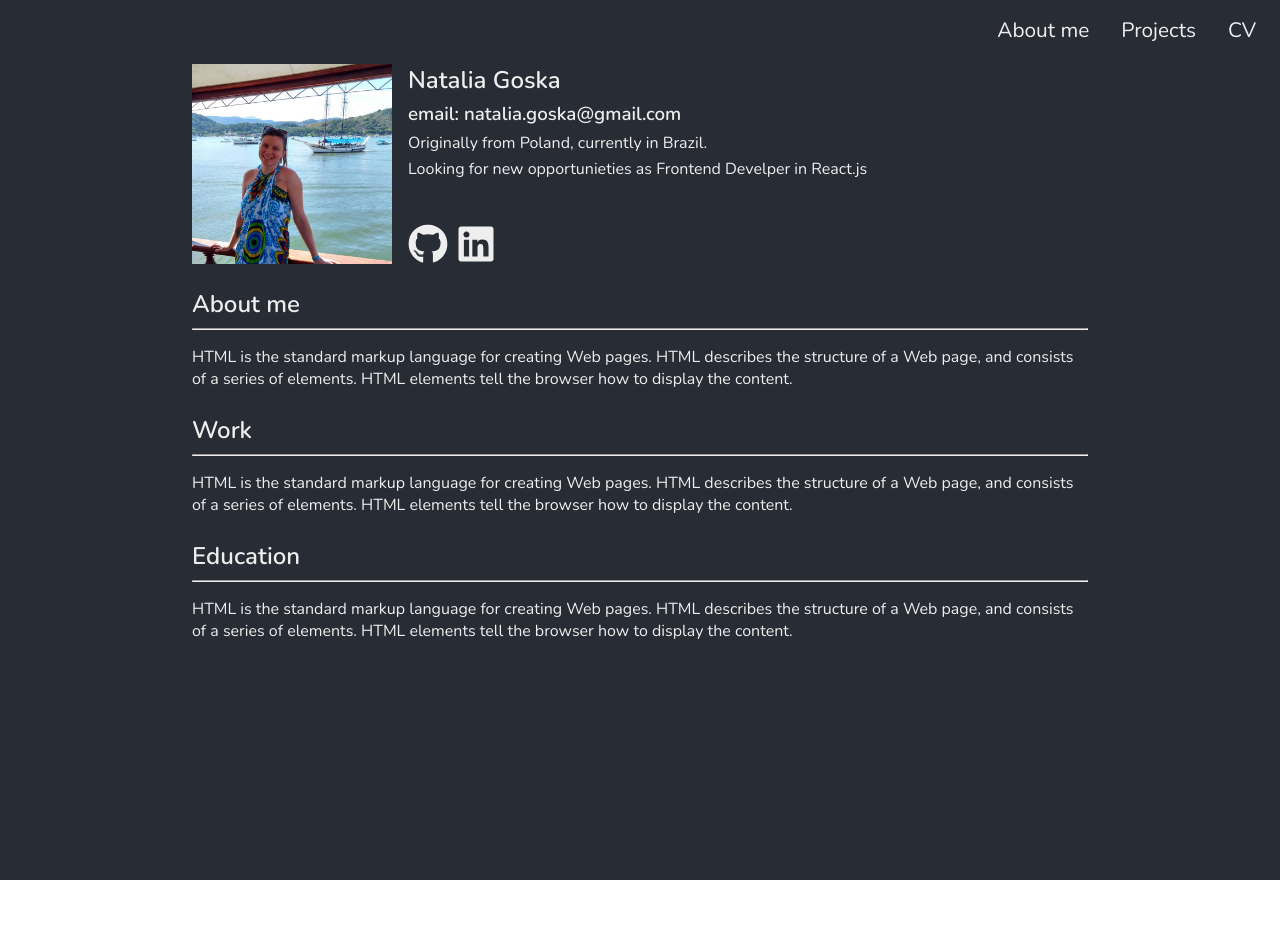
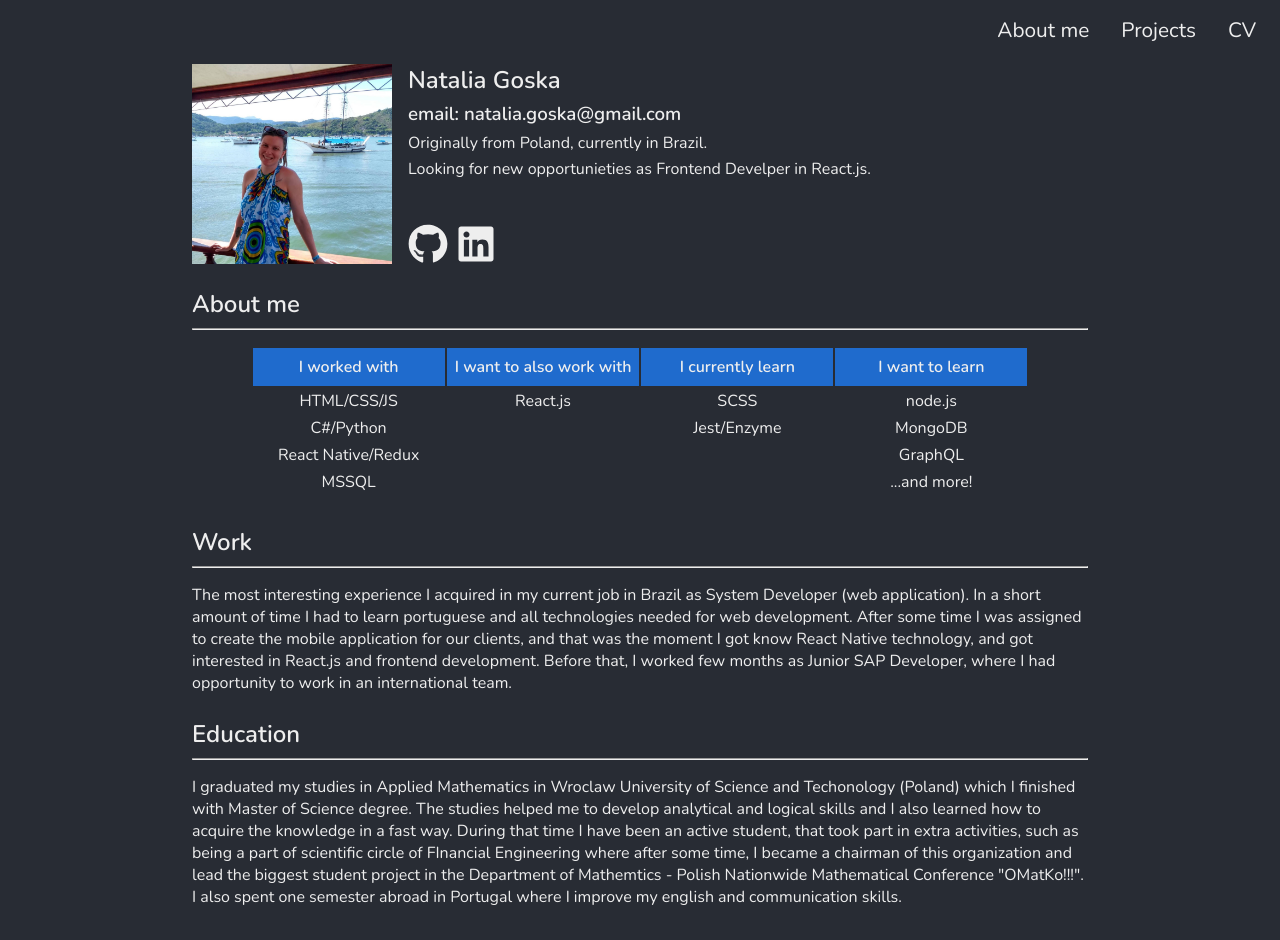
Before and after one commit to goskan93/portfolio_v1, a React (Create React App) app: page / in a window 1280 px wide. Before the commit the page ends 880 px from the top, so only its background shows below. Built offline with nearby package versions, Linux system fonts and the light colour scheme.

Commit message:
create table skills

```diff
--- a/src/assets/projects.js
+++ b/src/assets/projects.js
@@ -20,7 +20,15 @@ export default [
     description: "Find the best recipes from all over the world.",
     image: "",
     codeUrl: "https://github.com/goskan93/recipes-app",
-    projectUrl: "",
+    projectUrl: "https://expo.io/@goskan93/meal-app?release-channel=recipes-app",
+    technologies: ["react-native", "react-navigation"],
+  },
+  {
+    title: "Guess the number app",
+    description: "Let your opponent guess the number.",
+    image: "",
+    codeUrl: "https://github.com/goskan93/guess-number-app",
+    projectUrl: "https://expo.io/@goskan93/guess-number-app?release-channel=guess-number-app",
     technologies: ["react-native"],
   },
 ];
--- /dev/null
+++ b/src/components/SkillTable/SkillTable.css
@@ -0,0 +1,33 @@
+.Table-Container {
+  overflow-x: auto;
+}
+
+.Skill-Table {
+  margin: auto;
+  text-align: center;
+}
+
+.Skill-Table th {
+  padding: 0.5rem;
+  transition: all 0.3s linear;
+}
+.Skill-Table td {
+  padding: 0.1rem 0.5rem;
+  transition: all 0.5s ease-in-out;
+}
+
+.Skill-Table thead {
+  background-color: #1f6bcd;
+}
+.Skill-Table th:hover {
+  background-color: #1a519b;
+}
+
+@media (min-width: 950px) {
+  .Table-Container {
+    overflow-x: hidden;
+  }
+  .Skill-Table th {
+    min-width: 11rem;
+  }
+}
--- /dev/null
+++ b/src/components/SkillTable/SkillTable.js
@@ -0,0 +1,50 @@
+import React from "react";
+import "./SkillTable.css";
+const SkillTable = () => {
+  return (
+    <div className="Table-Container">
+      <table className="Skill-Table">
+        <thead>
+          <tr>
+            <th>I worked with</th>
+            <th>I want to also work with</th>
+            <th>I currently learn</th>
+            <th>I want to learn</th>
+          </tr>
+        </thead>
+        <tbody>
+          <tr>
+            <td>HTML/CSS/JS</td>
+            <td>React.js</td>
+            <td>SCSS</td>
+            <td>node.js</td>
+          </tr>
+          <tr>
+            <td>C#/Python</td>
+            <td></td>
+            <td>Jest/Enzyme</td>
+            <td>MongoDB</td>
+          </tr>
+          <tr>
+            <td>React Native/Redux</td>
+            <td></td>
+            <td></td>
+            <td>GraphQL</td>
+          </tr>
+          <tr>
+            <td>MSSQL</td>
+            <td></td>
+            <td></td>
+            <td>...and more!</td>
+          </tr>
+
+          <tr>
+            <td></td>
+          </tr>
+        </tbody>
+      </table>
+    </div>
+  );
+};
+
+export default SkillTable;
--- a/src/containers/About/About.js
+++ b/src/containers/About/About.js
@@ -1,25 +1,30 @@
 import React from "react";
 import Info from "../../components/Info/Info";
-
+import SkillTable from "../../components/SkillTable/SkillTable";
 const About = () => {
   return (
     <article>
       <Info title="About me">
-        <p>
-          HTML is the standard markup language for creating Web pages. HTML describes the structure of a Web page, and consists of a series
-          of elements. HTML elements tell the browser how to display the content.
-        </p>
+        <p></p>
+        <SkillTable />
       </Info>
       <Info title="Work">
         <p>
-          HTML is the standard markup language for creating Web pages. HTML describes the structure of a Web page, and consists of a series
-          of elements. HTML elements tell the browser how to display the content.
+          The most interesting experience I acquired in my current job in Brazil as System Developer (web application). In a short amount of
+          time I had to learn portuguese and all technologies needed for web development. After some time I was assigned to create the
+          mobile application for our clients, and that was the moment I got know React Native technology, and got interested in React.js and
+          frontend development. Before that, I worked few months as Junior SAP Developer, where I had opportunity to work in an
+          international team.
         </p>
       </Info>
       <Info title="Education">
         <p>
-          HTML is the standard markup language for creating Web pages. HTML describes the structure of a Web page, and consists of a series
-          of elements. HTML elements tell the browser how to display the content.
+          I graduated my studies in Applied Mathematics in Wroclaw University of Science and Techonology (Poland) which I finished with
+          Master of Science degree. The studies helped me to develop analytical and logical skills and I also learned how to acquire the
+          knowledge in a fast way. During that time I have been an active student, that took part in extra activities, such as being a part
+          of scientific circle of FInancial Engineering where after some time, I became a chairman of this organization and lead the biggest
+          student project in the Department of Mathemtics - Polish Nationwide Mathematical Conference "OMatKo!!!". I also spent one semester
+          abroad in Portugal where I improve my english and communication skills.
         </p>
       </Info>
     </article>
--- a/src/containers/Main/Main.js
+++ b/src/containers/Main/Main.js
@@ -16,7 +16,7 @@ const Main = () => {
             email: <span>natalia.goska@gmail.com</span>
           </h3>
           <p>Originally from Poland, currently in Brazil.</p>
-          <p>Looking for new opportunieties as Frontend Develper in React.js</p>
+          <p>Looking for new opportunieties as Frontend Develper in React.js.</p>
         </div>
         <div className="Media-Buttons">
           <ButtonMedia page="https://github.com/goskan93">
```
